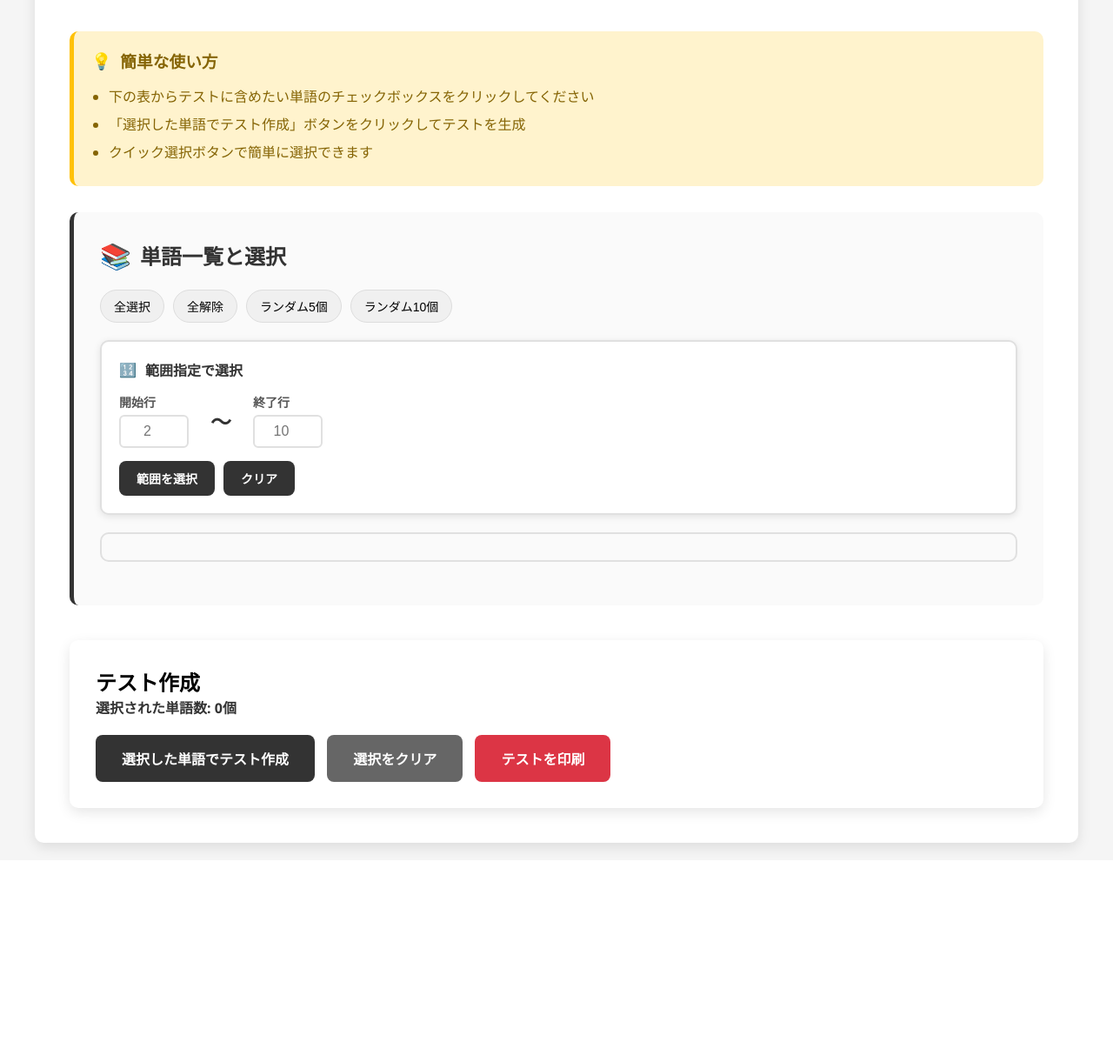
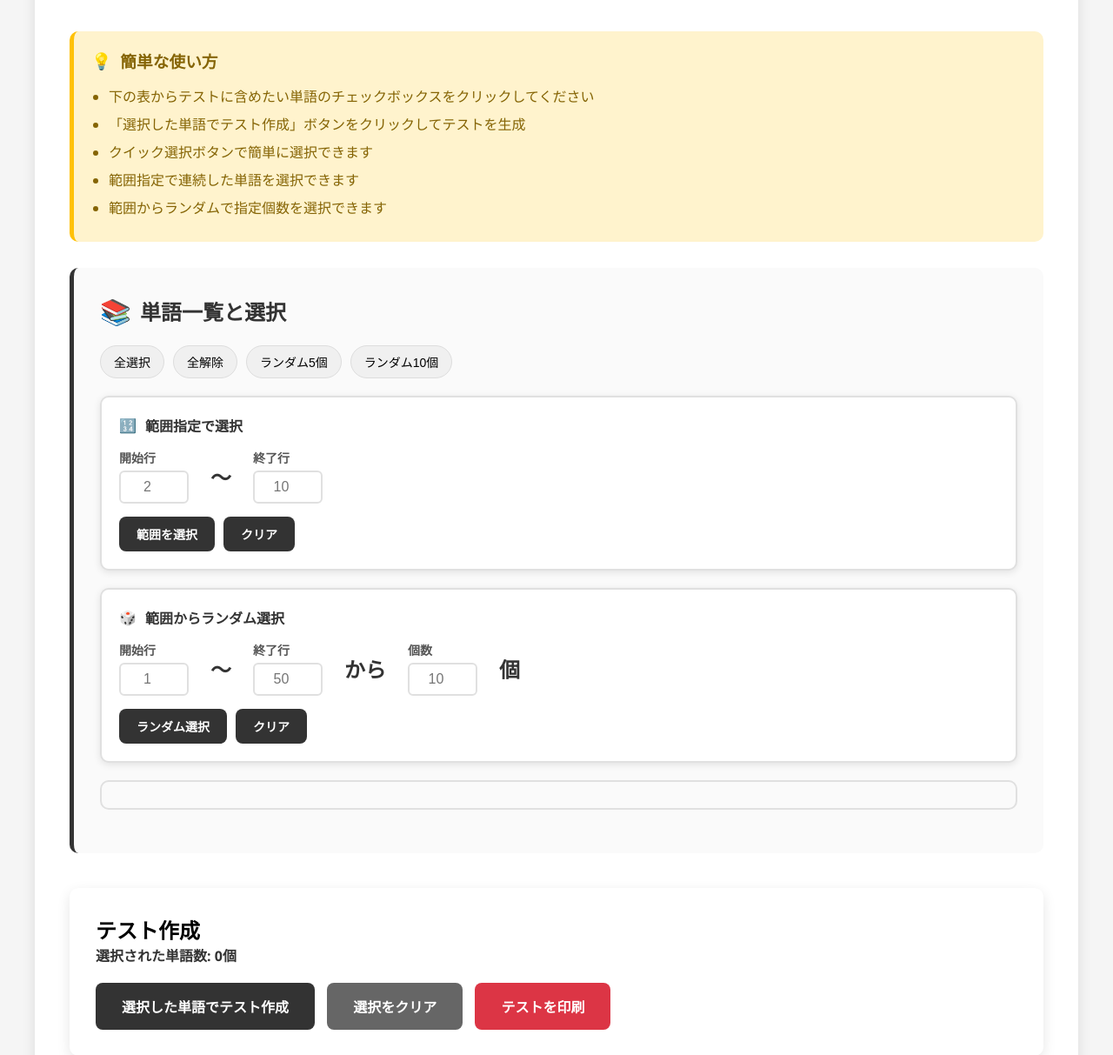
Before and after one commit to Hiyama-sir/test-maiking, a Flask app: page / in a window 1280 px wide. Shown: the part 177-1390 px from the top of the page at 87% size. Before the commit the page ends 1160 px from the top, so only its background shows below. Run offline with Flask 3, Linux system fonts and the light colour scheme.

Commit message:
Add random selection from range feature
- Add new '範囲からランダム選択' section
- Users can specify start row, end row, and count
- Randomly select specified number of words from range
- Add input validation and error handling
- Update usage instructions
- Add CSS styling for new feature

```diff
--- a/templates/index.html
+++ b/templates/index.html
@@ -602,6 +602,27 @@
             background: #ccc;
             cursor: not-allowed;
         }
+
+        .random-range-selector {
+            background: white;
+            padding: 20px;
+            border-radius: 10px;
+            border: 2px solid #e0e0e0;
+            margin: 20px 0;
+            box-shadow: 0 2px 8px rgba(0,0,0,0.1);
+        }
+
+        .random-range-selector h4 {
+            color: #333;
+            margin-bottom: 15px;
+            display: flex;
+            align-items: center;
+        }
+
+        .random-range-selector h4::before {
+            content: "🎲";
+            margin-right: 10px;
+        }
     </style>
 </head>
 <body>
@@ -618,6 +639,8 @@
                     <li>下の表からテストに含めたい単語のチェックボックスをクリックしてください</li>
                     <li>「選択した単語でテスト作成」ボタンをクリックしてテストを生成</li>
                     <li>クイック選択ボタンで簡単に選択できます</li>
+                    <li>範囲指定で連続した単語を選択できます</li>
+                    <li>範囲からランダムで指定個数を選択できます</li>
                 </ul>
             </div>
 
@@ -635,17 +658,42 @@
                     <div class="range-inputs">
                         <div class="range-input-group">
                             <label for="startRow">開始行</label>
-                            <input type="number" id="startRow" placeholder="2" min="2">
+                            <input type="number" id="startRow" placeholder="2" min="1">
                         </div>
                         <div class="range-separator">〜</div>
                         <div class="range-input-group">
                             <label for="endRow">終了行</label>
-                            <input type="number" id="endRow" placeholder="10" min="2">
+                            <input type="number" id="endRow" placeholder="10" min="1">
                         </div>
                     </div>
                     <div class="range-buttons">
                         <button class="range-btn" onclick="selectRange()">範囲を選択</button>
                         <button class="range-btn" onclick="clearRangeInputs()">クリア</button>
+                    </div>
+                </div>
+
+                <div class="random-range-selector">
+                    <h4>範囲からランダム選択</h4>
+                    <div class="range-inputs">
+                        <div class="range-input-group">
+                            <label for="randomStartRow">開始行</label>
+                            <input type="number" id="randomStartRow" placeholder="1" min="1">
+                        </div>
+                        <div class="range-separator">〜</div>
+                        <div class="range-input-group">
+                            <label for="randomEndRow">終了行</label>
+                            <input type="number" id="randomEndRow" placeholder="50" min="1">
+                        </div>
+                        <div class="range-separator">から</div>
+                        <div class="range-input-group">
+                            <label for="randomCount">個数</label>
+                            <input type="number" id="randomCount" placeholder="10" min="1">
+                        </div>
+                        <div class="range-separator">個</div>
+                    </div>
+                    <div class="range-buttons">
+                        <button class="range-btn" onclick="selectRandomFromRange()">ランダム選択</button>
+                        <button class="range-btn" onclick="clearRandomInputs()">クリア</button>
                     </div>
                 </div>
 
@@ -962,6 +1010,61 @@
             document.getElementById('endRow').value = '';
         }
 
+        function selectRandomFromRange() {
+            const startRow = parseInt(document.getElementById('randomStartRow').value);
+            const endRow = parseInt(document.getElementById('randomEndRow').value);
+            const count = parseInt(document.getElementById('randomCount').value);
+
+            if (!startRow || !endRow || !count) {
+                alert('開始行、終了行、個数をすべて入力してください');
+                return;
+            }
+
+            if (startRow > endRow) {
+                alert('開始行は終了行より小さい値を入力してください');
+                return;
+            }
+
+            const availableRows = [];
+            const checkboxes = document.querySelectorAll('input[type="checkbox"]');
+
+            // 指定範囲内の行番号を取得
+            for (let i = 0; i < checkboxes.length; i++) {
+                const rowNumber = parseInt(checkboxes[i].value);
+                if (rowNumber >= startRow && rowNumber <= endRow) {
+                    availableRows.push(checkboxes[i]);
+                }
+            }
+
+            if (availableRows.length === 0) {
+                alert('指定された範囲に単語が見つかりませんでした');
+                return;
+            }
+
+            if (count > availableRows.length) {
+                alert(`指定された範囲には${availableRows.length}個の単語しかありません。${count}個以下で指定してください。`);
+                return;
+            }
+
+            // 既存の選択をクリア
+            deselectAll();
+
+            // ランダムに選択
+            const shuffled = availableRows.sort(() => 0.5 - Math.random());
+            for (let i = 0; i < count; i++) {
+                shuffled[i].checked = true;
+            }
+
+            updateSelection();
+            alert(`${startRow}行目から${endRow}行目までの範囲から、ランダムに${count}個の単語を選択しました。`);
+        }
+
+        function clearRandomInputs() {
+            document.getElementById('randomStartRow').value = '';
+            document.getElementById('randomEndRow').value = '';
+            document.getElementById('randomCount').value = '';
+        }
+
 
         // 初期化
         document.addEventListener('DOMContentLoaded', function() {
```
